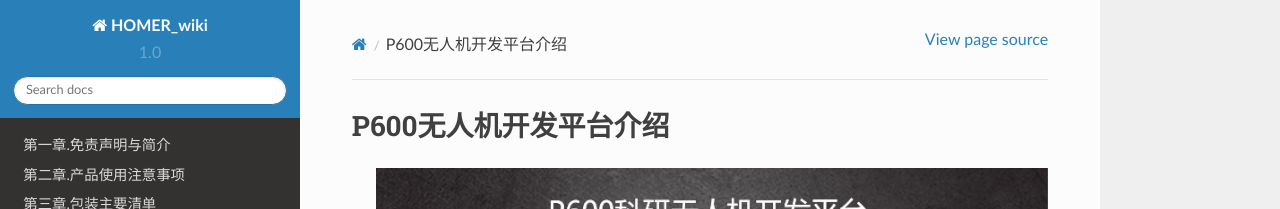
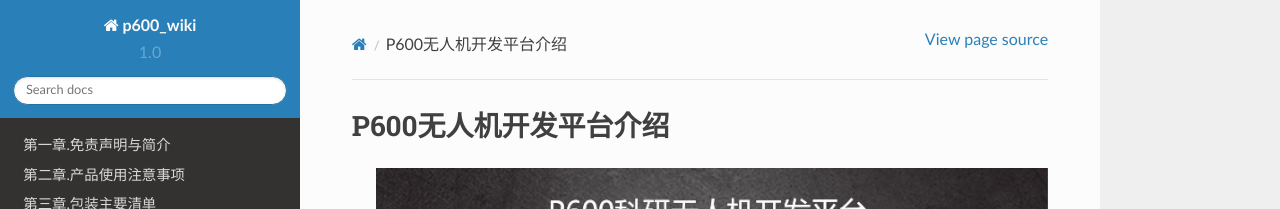
Before and after one commit to amov-lab/p600-wiki, a Sphinx documentation site: the page built from p600_document/source/index.rst, in a window 1280 px wide. Shown: the top 209 px of the page. Built offline with Sphinx 7.4.7 and the Read the Docs theme 2.0.0, drawn with Linux system fonts in a browser that asks for light colours; pages that are not in the unit, such as notebooks, are missing from menus.

Commit message:
fix name P600

```diff
--- a/p600_document/source/conf.py
+++ b/p600_document/source/conf.py
@@ -45,7 +45,7 @@ source_suffix = '.rst'
 master_doc = 'index'
 
 # General information about the project.
-project = u'HOMER_wiki'
+project = u'p600_wiki'
 copyright = u'2020, amov-dev'
 author = u'amov-dev'
 
```
